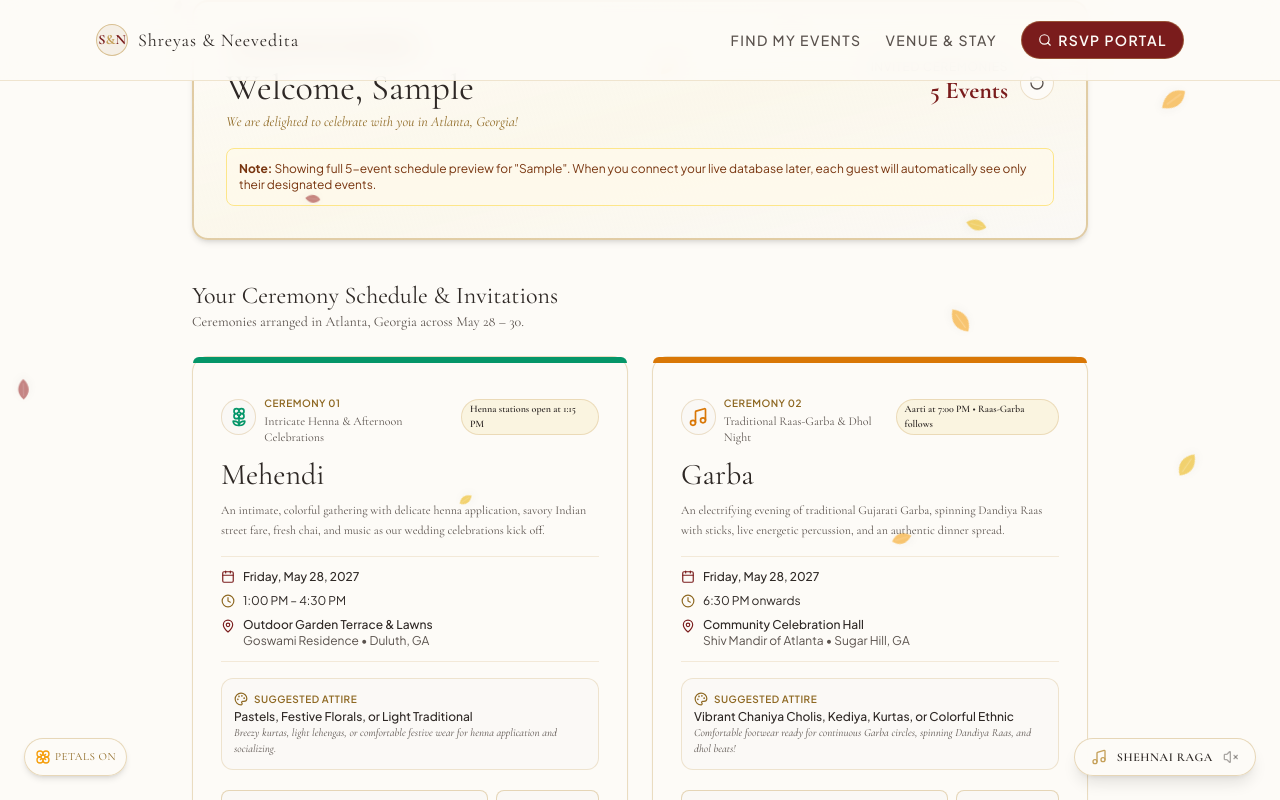
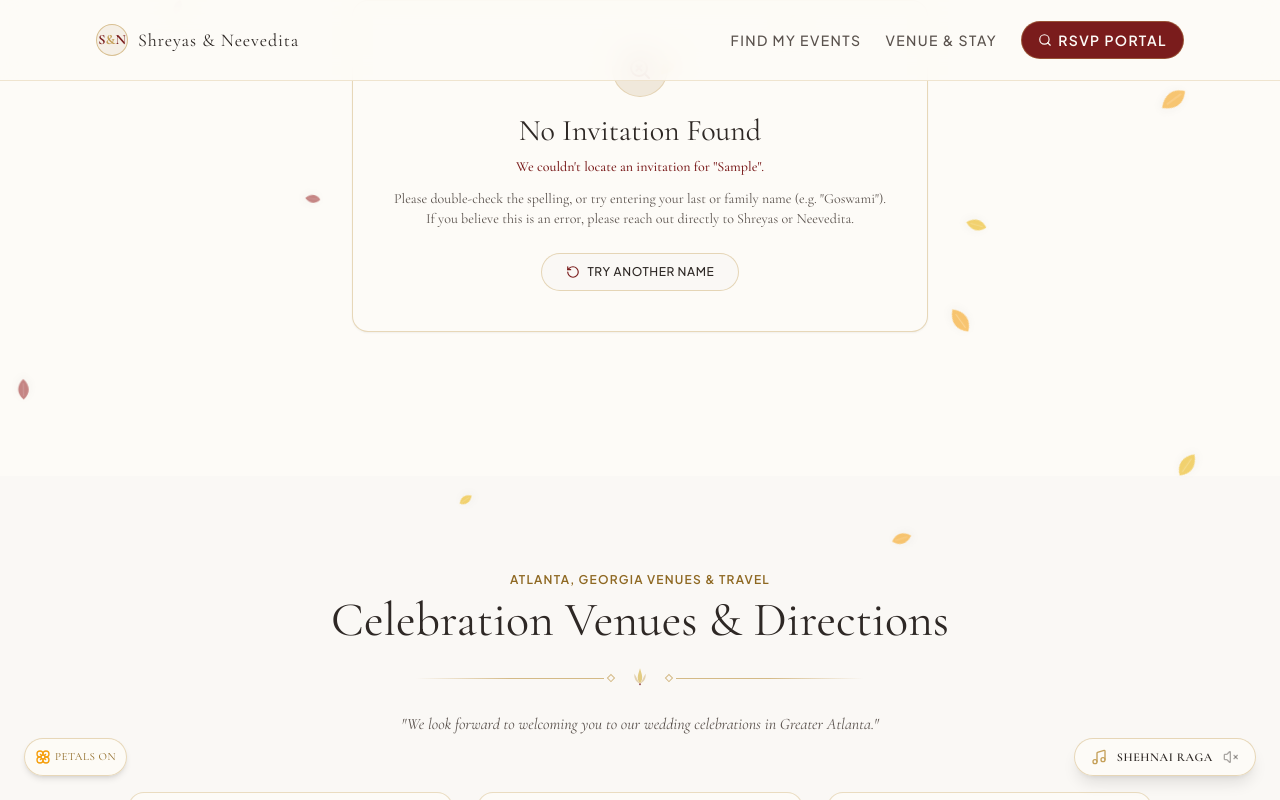
Before and after one commit to ishaan-goswami/Neevedita-and-Shreyas, a React (Vite) app: page / in a window 1280 px wide. Both pictures are taken after typing "Sample" into the empty fields and a click on the button "VIEW MY EVENTS". Shown: the part 1320-2120 px from the top of the page. Built offline with nearby package versions, Linux system fonts and the light colour scheme.

Commit message:
fix: reject uninvited names, show no-invitation-found card instead of preview

```diff
--- a/src/components/GuestLookupSection.tsx
+++ b/src/components/GuestLookupSection.tsx
@@ -19,14 +19,15 @@ import {
   MessageSquare,
   Palette,
   RotateCcw,
-  Heart
+  Heart,
+  SearchX
 } from 'lucide-react';
 
 export const GuestLookupSection: React.FC = () => {
   const [searchInput, setSearchInput] = useState('');
   const [activeGuest, setActiveGuest] = useState<GuestProfile | null>(null);
   const [searchedName, setSearchedName] = useState('');
-  const [isGenericFallback, setIsGenericFallback] = useState(false);
+  const [notFoundName, setNotFoundName] = useState<string | null>(null);
 
   // RSVP Form State
   const [rsvpAttendingEvents, setRsvpAttendingEvents] = useState<string[]>([]);
@@ -44,24 +45,9 @@ export const GuestLookupSection: React.FC = () => {
 
     if (matched) {
       setActiveGuest(matched);
-      setIsGenericFallback(false);
+      setNotFoundName(null);
       setRsvpAttendingEvents(matched.invitedEventIds);
       setGuestCount(Math.min(2, 1 + (matched.allowedPlusOnes || 0)));
-    } else {
-      // Fallback preview for any arbitrary name
-      const fallbackGuest: GuestProfile = {
-        id: `guest-custom-${Date.now()}`,
-        name: query,
-        allowedPlusOnes: 1,
-        invitedEventIds: weddingConfig.events.map((e) => e.id),
-        note: "We are delighted to celebrate with you in Atlanta, Georgia!"
-      };
-      setActiveGuest(fallbackGuest);
-      setIsGenericFallback(true);
-      setRsvpAttendingEvents(fallbackGuest.invitedEventIds);
-      setGuestCount(1);
-    }
-
       setIsRsvpSubmitted(false);
 
       // Smooth scroll down to personalized results
@@ -71,13 +57,26 @@ export const GuestLookupSection: React.FC = () => {
           resultsEl.scrollIntoView({ behavior: 'smooth', block: 'start' });
         }
       }, 100);
+    } else {
+      // Name not found in guest list - do NOT show events
+      setActiveGuest(null);
+      setNotFoundName(query);
+      setIsRsvpSubmitted(false);
+
+      setTimeout(() => {
+        const notFoundEl = document.getElementById('invitation-not-found');
+        if (notFoundEl) {
+          notFoundEl.scrollIntoView({ behavior: 'smooth', block: 'start' });
+        }
+      }, 100);
+    }
   };
 
   const handleReset = () => {
     setActiveGuest(null);
+    setNotFoundName(null);
     setSearchInput('');
     setSearchedName('');
-    setIsGenericFallback(false);
     setIsRsvpSubmitted(false);
   };
 
@@ -215,6 +214,36 @@ export const GuestLookupSection: React.FC = () => {
           </form>
         </div>
 
+        {/* ================= NOT FOUND CARD ================= */}
+        {notFoundName && !activeGuest && (
+          <div id="invitation-not-found" className="bg-ivory-50 rounded-2xl border border-gold/40 p-8 sm:p-10 text-center max-w-xl mx-auto shadow-sm animate-fadeIn mb-12">
+            <div className="w-14 h-14 rounded-full bg-sandstone/60 border border-gold/30 text-maroon flex items-center justify-center mx-auto mb-4">
+              <SearchX className="w-6 h-6" />
+            </div>
+
+            <h3 className="text-2xl sm:text-3xl font-serif text-charcoal font-normal mb-2">
+              No Invitation Found
+            </h3>
+
+            <p className="text-sm font-serif text-maroon font-medium mb-3">
+              We couldn't locate an invitation for "{notFoundName}".
+            </p>
+
+            <p className="text-xs sm:text-sm text-charcoal-light font-serif leading-relaxed mb-6">
+              Please double-check the spelling, or try entering your last or family name (e.g. "Goswami"). If you believe this is an error, please reach out directly to Shreyas or Neevedita.
+            </p>
+
+            <button
+              type="button"
+              onClick={handleReset}
+              className="inline-flex items-center space-x-2 px-6 py-2.5 rounded-full bg-ivory-100 hover:bg-gold-light/30 border border-gold/40 text-xs text-charcoal font-medium uppercase tracking-wider transition-colors shadow-xs"
+            >
+              <RotateCcw className="w-3.5 h-3.5 text-maroon" />
+              <span>Try Another Name</span>
+            </button>
+          </div>
+        )}
+
         {/* ================= PERSONALIZED RESULTS CONTAINER ================= */}
         {activeGuest && (
           <div id="invitation-results" className="space-y-10 animate-fadeIn">
@@ -256,12 +285,6 @@ export const GuestLookupSection: React.FC = () => {
                   </button>
                 </div>
               </div>
-
-              {isGenericFallback && (
-                <div className="mt-4 p-3 rounded-lg bg-amber-50/80 border border-amber-200 text-amber-900 text-xs font-sans">
-                  <strong>Note:</strong> Showing full 5-event schedule preview for "{activeGuest.name}". When you connect your live database later, each guest will automatically see only their designated events.
-                </div>
-              )}
             </div>
 
             {/* List of Specific Events Invited To */}
--- a/src/guestData.ts
+++ b/src/guestData.ts
@@ -40,36 +40,31 @@ export const mockGuestsDatabase: GuestProfile[] = [
 
 /**
  * Smart Lookup for Guest Name
- * Matches exact, substring, or family name (e.g. "Goswami", "Ishaan Goswami", "The Goswamis")
+ * Matches exact name, full name, or family word match (e.g. "Goswami", "Ishaan Goswami", "The Goswami Family")
  */
 export function lookupGuest(query: string): GuestProfile | null {
   const clean = query.trim().toLowerCase();
-  if (!clean) return null;
+  // Require at least 3 characters to search
+  if (!clean || clean.length < 3) return null;
 
-  // Special match for Goswami variations
-  if (clean.includes("goswami")) {
-    return mockGuestsDatabase[0];
-  }
-
-  // 1. Exact match
+  // 1. Exact match (case-insensitive)
   const exact = mockGuestsDatabase.find(
     (g) => g.name.toLowerCase() === clean
   );
   if (exact) return exact;
 
-  // 2. Substring match
-  const contains = mockGuestsDatabase.find((g) =>
-    g.name.toLowerCase().includes(clean) || clean.includes(g.name.toLowerCase())
-  );
-  if (contains) return contains;
+  // 2. Special match for Goswami variations (only if contains the full word "goswami")
+  if (clean.includes("goswami")) {
+    return mockGuestsDatabase[0];
+  }
 
-  // 3. Word match (first or last name)
-  const words = clean.split(/\s+/);
-  const wordMatch = mockGuestsDatabase.find((g) => {
-    const guestWords = g.name.toLowerCase().split(/\s+/);
-    return words.some((w) => w.length > 2 && guestWords.includes(w));
-  });
-  if (wordMatch) return wordMatch;
+  // 3. Whole word / token match (e.g. searching "Ishaan Goswami" matches "Goswami")
+  const queryWords = clean.split(/\s+/).filter((w) => w.length >= 3);
+  for (const guest of mockGuestsDatabase) {
+    const guestWords = guest.name.toLowerCase().split(/\s+/).filter((w) => w.length >= 3);
+    const hasCommonWord = queryWords.some((qw) => guestWords.includes(qw));
+    if (hasCommonWord) return guest;
+  }
 
   return null;
 }
```
Lines whose indentation alone changed are shown as unchanged.
